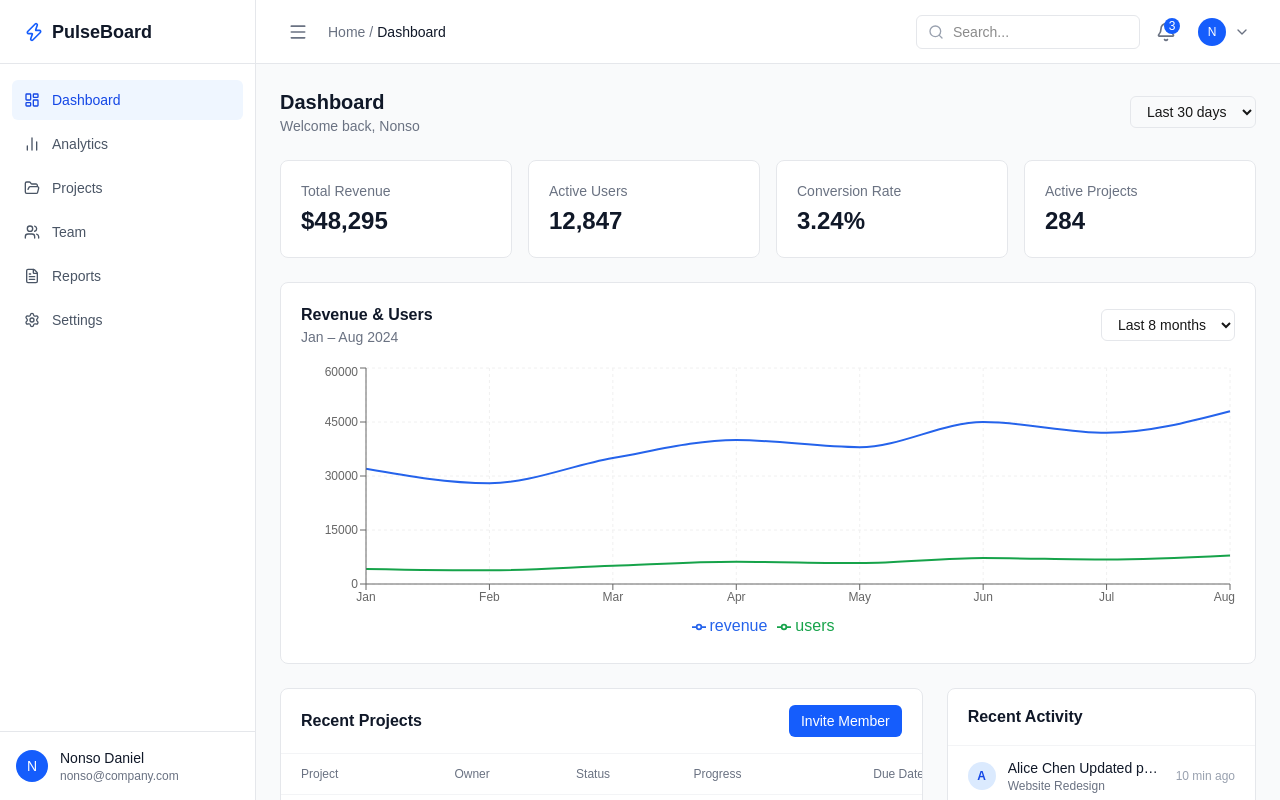
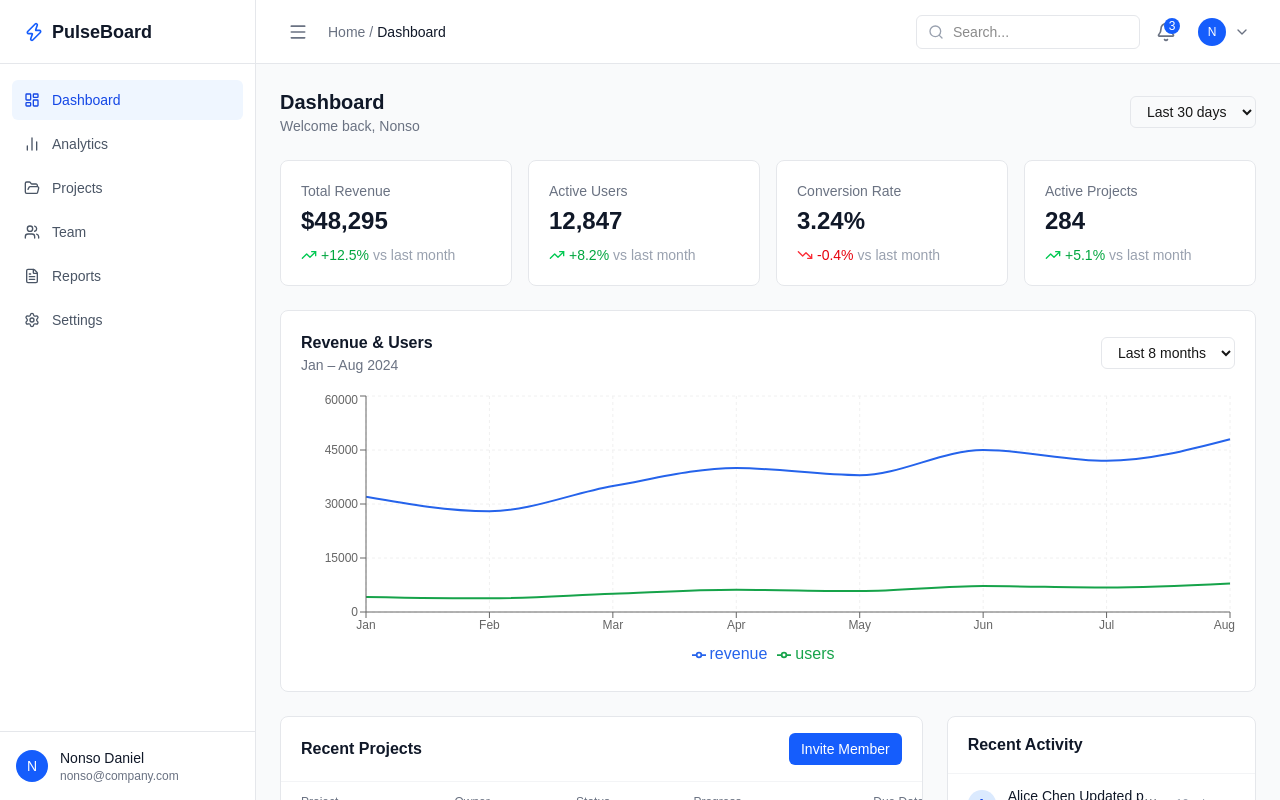
Before and after one commit to nonsodaniel/Pulseboard, a Next.js app: page / in a window 1280 px wide. Built offline with nearby package versions, Linux system fonts and the light colour scheme.

Commit message:
fix: restore trend indicators to KPI cards (Bug 10)

```diff
--- a/components/KpiCard.tsx
+++ b/components/KpiCard.tsx
@@ -1,3 +1,5 @@
+import { TrendingUp, TrendingDown } from "lucide-react";
+
 interface KpiCardProps {
   title: string;
   value: string;
@@ -6,11 +8,26 @@
   description: string;
 }
 
-export default function KpiCard({ title, value }: KpiCardProps) {
+export default function KpiCard({ title, value, change, trend, description }: KpiCardProps) {
   return (
     <div className="bg-white border border-gray-200 rounded-lg p-5">
       <p className="text-sm text-gray-500 font-medium">{title}</p>
       <p className="text-2xl font-bold text-gray-900 mt-1">{value}</p>
+      <div className="flex items-center gap-1 mt-2">
+        {trend === "up" ? (
+          <TrendingUp className="w-4 h-4 text-green-500" />
+        ) : (
+          <TrendingDown className="w-4 h-4 text-red-500" />
+        )}
+        <span
+          className={`text-sm font-medium ${
+            trend === "up" ? "text-green-600" : "text-red-600"
+          }`}
+        >
+          {change}
+        </span>
+        <span className="text-sm text-gray-400">{description}</span>
+      </div>
     </div>
   );
 }
```
